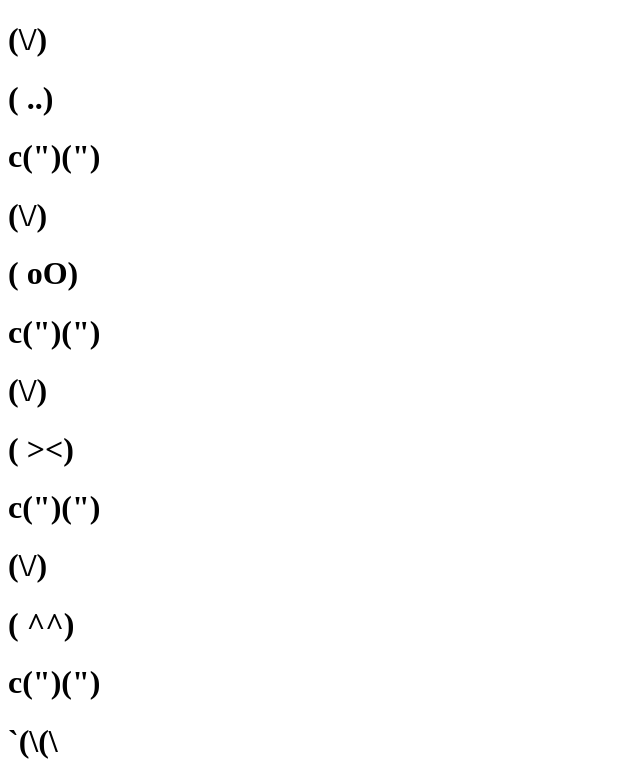
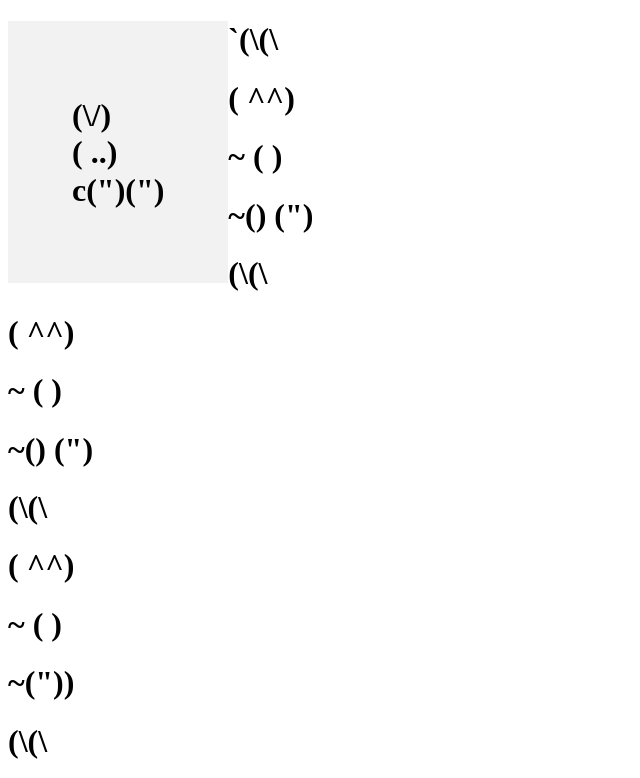
Before and after one commit to mattie20/mattie20.github.io, a plain HTML site: page index.html in a window 1280 px wide. Shown: the top 778 px of the page, without its empty margins (0-640 px from the left). Drawn offline with Linux system fonts and the light colour scheme.

Commit message:
implemented dynamic bunny icon

```diff
--- /dev/null
+++ b/index.css
@@ -0,0 +1,21 @@
+
+
+#bunny {
+    color: black;
+    background-color: #F2F2F2;
+    margin: 0;
+    padding: 0;
+    justify-content: center;
+    font-size:10;
+    line-height:.5;
+    float: left;
+}
+
+#bunny_container {
+    display:flex;
+    padding: 4em;
+    justify-content: center;
+    background-color: #F2F2F2;
+    float:left;
+
+}
--- a/index.html
+++ b/index.html
@@ -1,23 +1,16 @@
 <!DOCTYPE html>
 <html>
+<link rel="stylesheet" href="index.css">
+<script type="text/javascript" src="index.js"></script>
+<body id="page">
 
-<body>
-
+<div id="bunny_container">
+<div id="bunny">
 <h1>(\/)</h1>
 <h1>( ..)</h1>
 <h1>c(")(")</h1>
-
-<h1>(\/)</h1>
-<h1>( oO)</h1>
-<h1>c(")(")</h1>
-
-<h1>(\/)</h1>
-<h1>( ><)</h1>
-<h1>c(")(")</h1>
-
-<h1>(\/)</h1>
-<h1>( ^^)</h1>
-<h1>c(")(")</h1>
+</div>
+</div>
 
 <h1>`(\(\</h1>
 <h1>  ( ^^)</h1>
--- /dev/null
+++ b/index.js
@@ -0,0 +1,31 @@
+
+
+window.onload = function(){
+    document.getElementById("bunny").addEventListener("mouseover", ah, true);
+    document.getElementById("bunny_container").addEventListener("click", happy, false);
+    document.getElementById("bunny_container").addEventListener("mouseover", anxious, true);
+    document.getElementById("page").addEventListener("mouseover", sad, true);
+}
+
+
+function ah(){
+    document.getElementById("bunny").innerHTML = "<h1>(\\/)</h1><h1>( ><)</h1><h1>c(\")(\")</h1>"
+}
+
+
+function sad(){
+    document.getElementById("bunny").innerHTML = "<h1>(\\/)</h1><h1>( ..)</h1><h1>c(\")(\")</h1>"
+}
+
+
+function anxious(){
+    document.getElementById("bunny").innerHTML = "<h1>(\\/)</h1><h1>( oO)</h1><h1>c(\")(\")</h1>"
+}
+
+function happy(){
+    document.getElementById("bunny").removeEventListener("mouseover", ah, true);
+    document.getElementById("bunny_container").removeEventListener("click", happy, false);
+    document.getElementById("bunny_container").removeEventListener("mouseover", anxious, true);
+    document.getElementById("page").removeEventListener("mouseover", sad, true);
+    document.getElementById("bunny").innerHTML = "<h1>(\\/)</h1><h1>( ^^)</h1><h1>c(\")(\")</h1></div>"
+}
```
